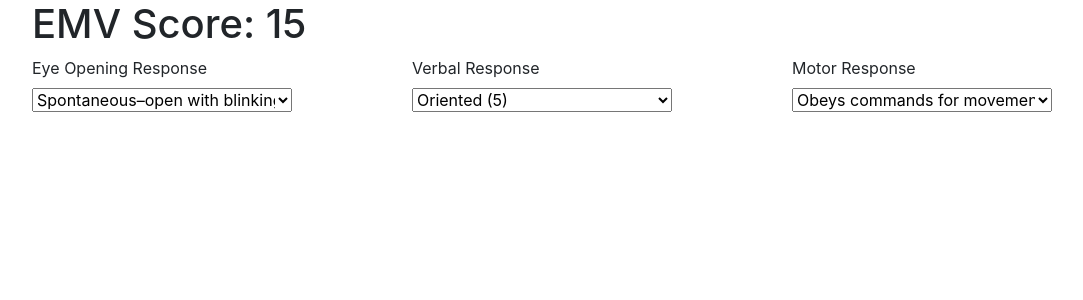
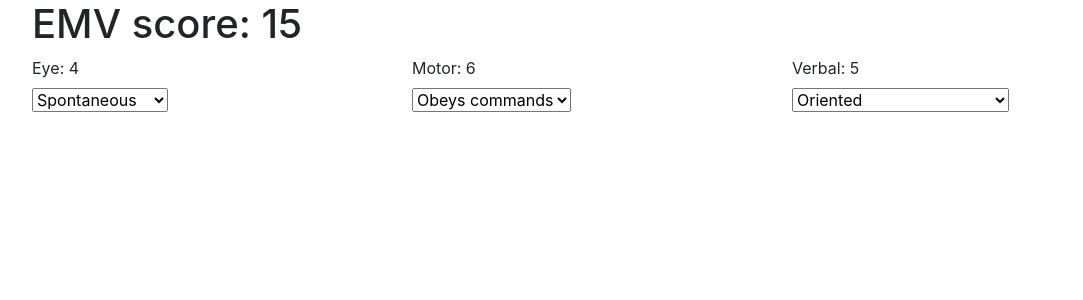
Before and after one commit to bartderijk/Triage, a Vue app: page / in a window 1280 px wide. Shown: the top 300 px of the page, without its empty margins (53-1136 px from the left). Built offline with nearby package versions, Linux system fonts and the light colour scheme.

Commit message:
Added i18n, replaced copy to be a bit shorter.

```diff
--- a/public/index.html
+++ b/public/index.html
@@ -12,7 +12,7 @@
     <noscript>
       <strong>We're sorry but Triage doesn't work properly without JavaScript enabled. Please enable it to continue.</strong>
     </noscript>
-    <div class="container" id="app"></div>
+    <div id="app"></div>
     <!-- built files will be auto injected -->
   </body>
 </html>
--- a/src/components/emvCalculator.vue
+++ b/src/components/emvCalculator.vue
@@ -2,40 +2,40 @@
   <div class="container">
     <div class="row">
       <div class="col">
-        <h1>EMV Score: {{ emvScore }}</h1>
+        <h1>{{ $t("emvScore", { score: emvScore }) }}</h1>
       </div>
     </div>
     <div class="row">
       <div class="col-sm">
-        <label for="eye">Eye Opening Response</label><br>
+        <label for="eye">{{ $t("eye", { score: eye }) }}</label><br>
         <select id="eye" v-model.number="eye">
-          <option value="4">Spontaneous–open with blinking at baseline (4)</option>
-          <option value="3">Opens to verbal command, speech, or shout (3)</option>
-          <option value="2">Opens to pain, not applied to face (2)</option>
-          <option value="1">None (1)</option>
+          <option value="4">{{ $t("spontaneous") }}</option>
+          <option value="3">{{ $t("verbal") }}</option>
+          <option value="2">{{ $t("pain") }}</option>
+          <option value="1">{{ $t("noReaction") }}</option>
         </select>
       </div>
 
       <div class="col-sm">
-        <label for="movement">Verbal Response</label><br>
-        <select id="movement" v-model.number="movement">
-          <option value="5">Oriented (5)</option>
-          <option value="4">Confused conversation, but able to answer questions (4)</option>
-          <option value="3">Inappropriate responses, words discernible (3)</option>
-          <option value="2">Incomprehensible speech (2)</option>
-          <option value="1">None (1)</option>
+        <label for="motor">{{ $t("motor", { score: motor }) }}</label><br>
+        <select id="motor" v-model.number="motor">
+          <option value="6">{{ $t("obeysCommands") }}</option>
+          <option value="5">{{ $t("localisesPain") }}</option>
+          <option value="4">{{ $t("painWithdrawal") }}</option>
+          <option value="3">{{ $t("painFlexion") }}</option>
+          <option value="2">{{ $t("painExtension") }}</option>
+          <option value="1">{{ $t("noReaction") }}</option>
         </select>
       </div>
 
       <div class="col-sm">
-        <label for="verbal">Motor Response</label><br>
+        <label for="verbal">{{ $t("verbal", { score: verbal }) }}</label><br>
         <select id="verbal" v-model.number="verbal">
-          <option value="6">Obeys commands for movement (6)</option>
-          <option value="5">Purposeful movement to painful stimulus (5)</option>
-          <option value="4">Withdraws from pain (4)</option>
-          <option value="3">Abnormal (spastic) flexion, decorticate posture (3)</option>
-          <option value="2">Extensor (rigid) response, decerebrate posture (2)</option>
-          <option value="1">None (1)</option>
+          <option value="5">{{ $t("oriented") }}</option>
+          <option value="4">{{ $t("confused") }}</option>
+          <option value="3">{{ $t("inappropriateResponses") }}</option>
+          <option value="2">{{ $t("incomprehensibleSpeech") }}</option>
+          <option value="1">{{ $t("noReaction") }}</option>
         </select>
       </div>
   </div>
@@ -48,12 +48,12 @@ export default {
   name: 'emvCalculator',
   data: () => ({
     eye: 4,
-    movement: 5,
-    verbal: 6
+    motor: 6,
+    verbal: 5
   }),
   computed: {
     emvScore() {
-      return this.eye + this.movement + this.verbal
+      return this.eye + this.motor + this.verbal
     }
   }
 }
--- /dev/null
+++ b/src/i18n.js
@@ -0,0 +1,23 @@
+import Vue from 'vue'
+import VueI18n from 'vue-i18n'
+
+Vue.use(VueI18n)
+
+function loadLocaleMessages () {
+  const locales = require.context('./locales', true, /[A-Za-z0-9-_,\s]+\.json$/i)
+  const messages = {}
+  locales.keys().forEach(key => {
+    const matched = key.match(/([A-Za-z0-9-_]+)\./i)
+    if (matched && matched.length > 1) {
+      const locale = matched[1]
+      messages[locale] = locales(key)
+    }
+  })
+  return messages
+}
+
+export default new VueI18n({
+  locale: process.env.VUE_APP_I18N_LOCALE || 'en',
+  fallbackLocale: process.env.VUE_APP_I18N_FALLBACK_LOCALE || 'en',
+  messages: loadLocaleMessages()
+})
--- /dev/null
+++ b/src/locales/en.json
@@ -0,0 +1,18 @@
+{
+  "emvScore": "EMV score: {score}",
+  "eye": "Eye: {score}",
+  "motor": "Motor: {score}",
+  "verbal": "Verbal: {score}",
+  "spontaneous": "Spontaneous",
+  "pain": "Pain",
+  "noReaction": "No reaction",
+  "oriented": "Oriented",
+  "confused": "Confused",
+  "inappropriateResponses": "Inappropriate responses",
+  "incomprehensibleSpeech": "Incomprehensible speech",
+  "obeysCommands": "Obeys commands",
+  "localisesPain": "Localises pain",
+  "painWithdrawal": "Pain withdrawal",
+  "painFlexion": "Pain extension",
+  "painExtension": "Pain extension"
+}
--- a/src/main.js
+++ b/src/main.js
@@ -1,8 +1,10 @@
 import Vue from 'vue'
 import App from './App.vue'
+import i18n from './i18n'
 
 Vue.config.productionTip = false
 
 new Vue({
-  render: h => h(App),
+  i18n,
+  render: h => h(App)
 }).$mount('#app')
--- /dev/null
+++ b/vue.config.js
@@ -0,0 +1,10 @@
+module.exports = {
+  pluginOptions: {
+    i18n: {
+      locale: 'en',
+      fallbackLocale: 'en',
+      localeDir: 'locales',
+      enableInSFC: false
+    }
+  }
+}
```
Also changed, not shown: package.json (+5 -2 lines), 2 other files (tests, documents, lock files or other folders).
